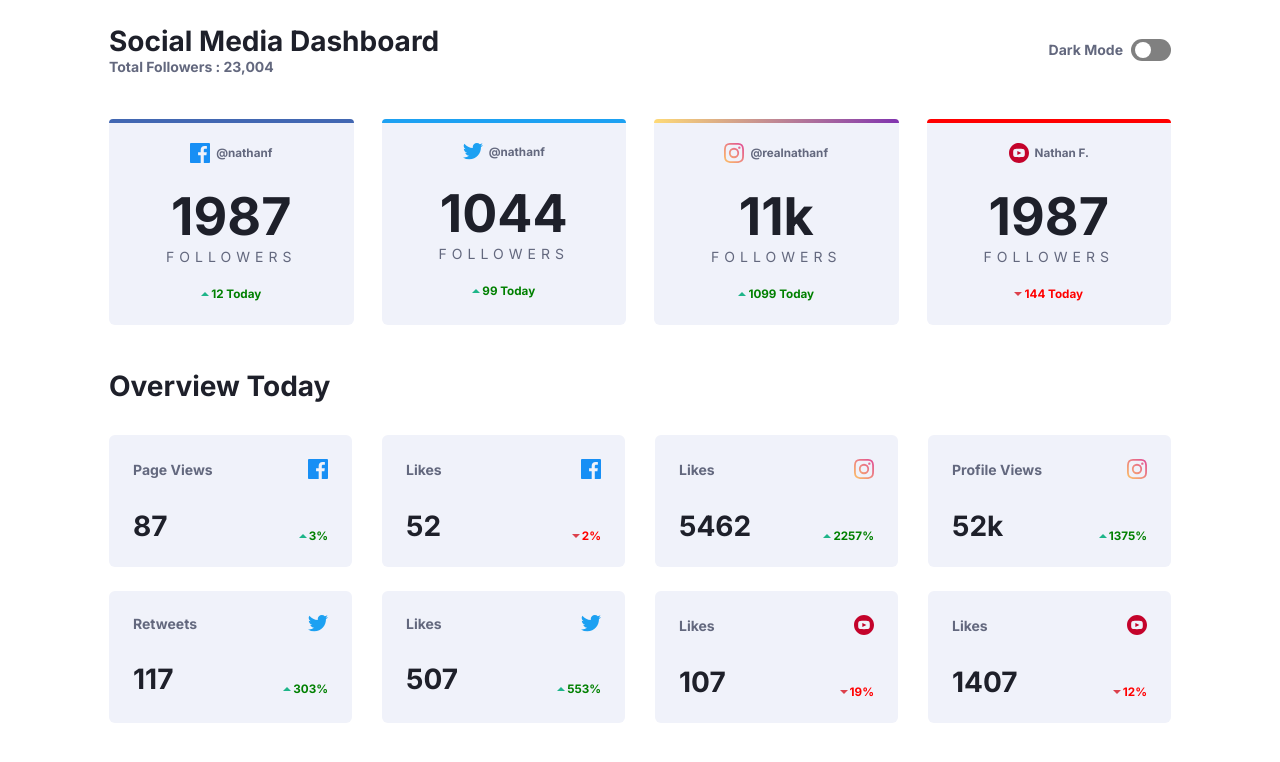
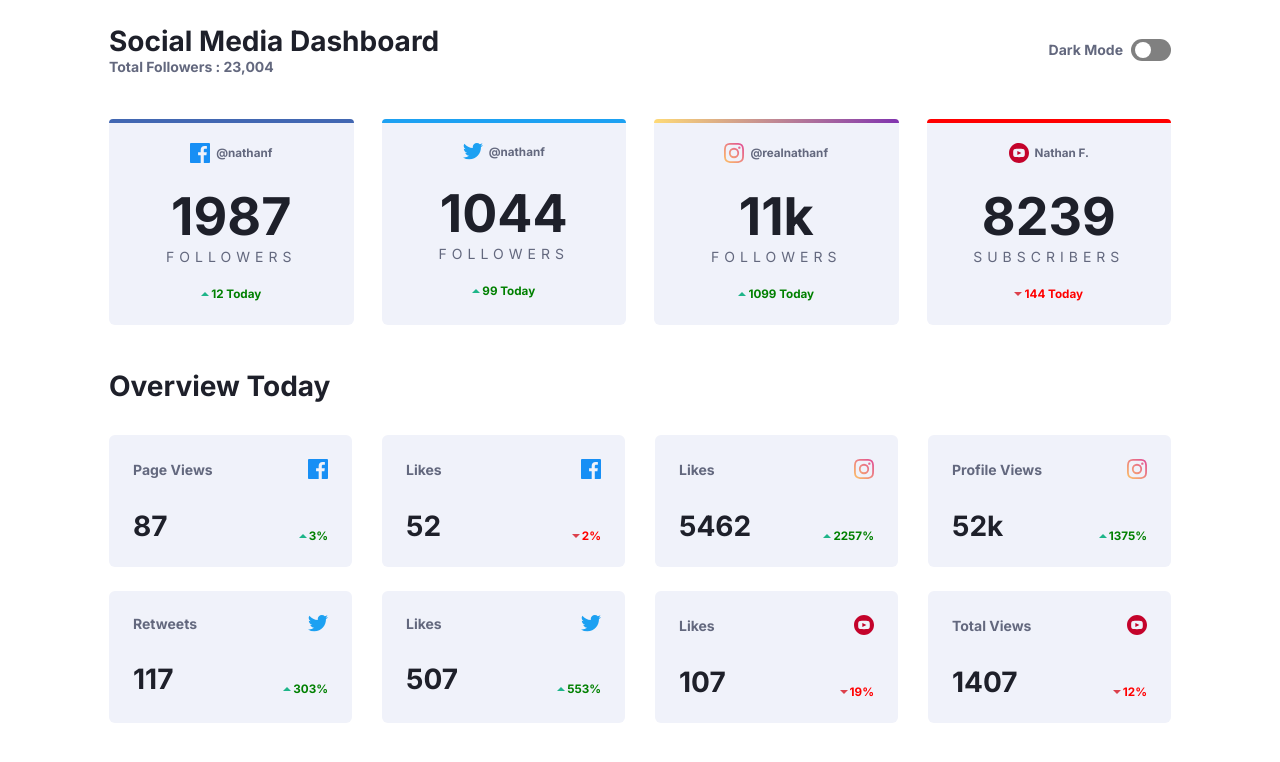
Before and after one commit to tejpatelme/frontend-mentor, a plain HTML site: page social-media-dashboard/index.html in a window 1280 px wide. Drawn offline with Linux system fonts and the light colour scheme.

Commit message:
fixed the card title text

```diff
--- a/social-media-dashboard/index.html
+++ b/social-media-dashboard/index.html
@@ -69,8 +69,8 @@
                 <img src="images/icon-youtube.svg" alt="youtube-icon">
                 <small>Nathan F.</small>
             </div>
-            <h1>1987</h1>
-            <p class="kerned-text">FOLLOWERS</p>
+            <h1>8239</h1>
+            <p class="kerned-text">SUBSCRIBERS</p>
             <div class="change down">
                 <img src="images/icon-down.svg" alt="down-icon">
                 <small>144 Today</small>
@@ -181,7 +181,7 @@
 
         <div class="daily-card cardone">
             <div class="social-activity">
-                <p>Likes</p>
+                <p>Total Views</p>
                 <img src="images/icon-youtube.svg" alt="youtube-icon">
             </div>
             <div class="social-numbers">
```
